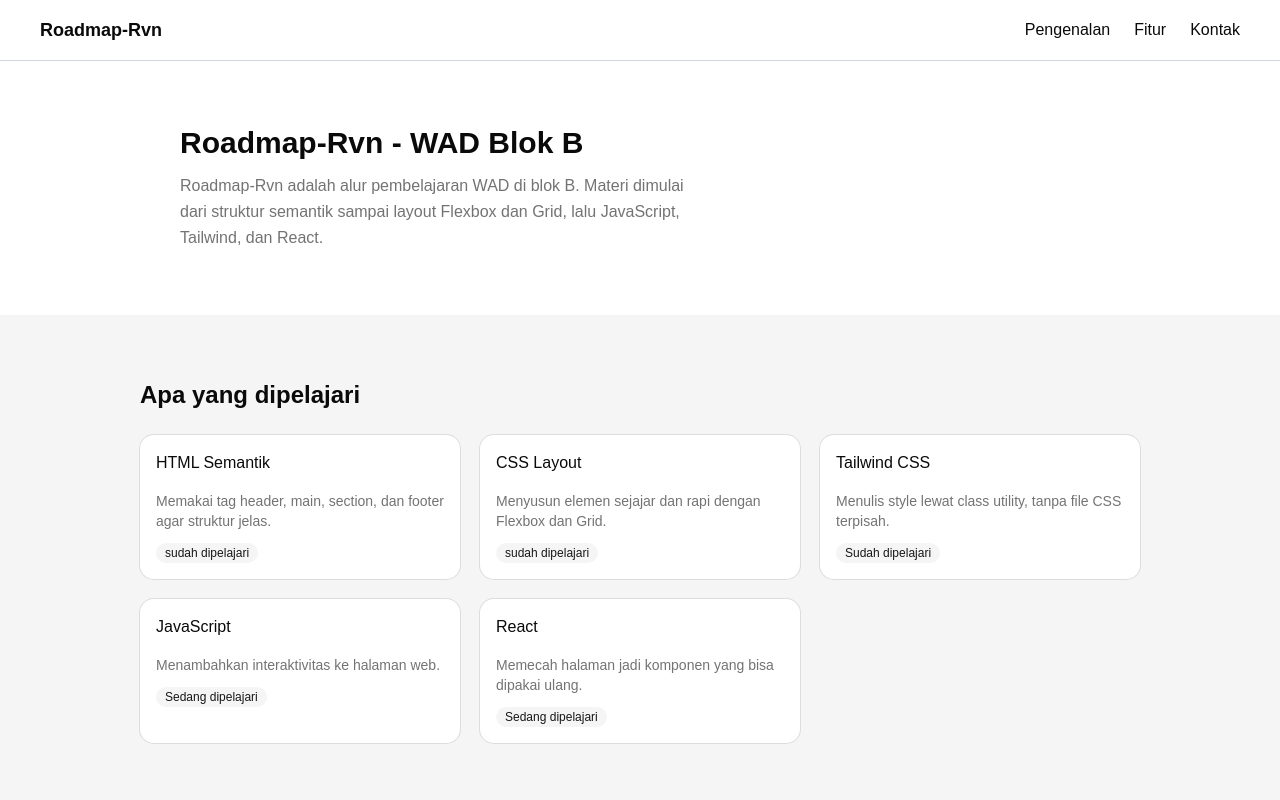
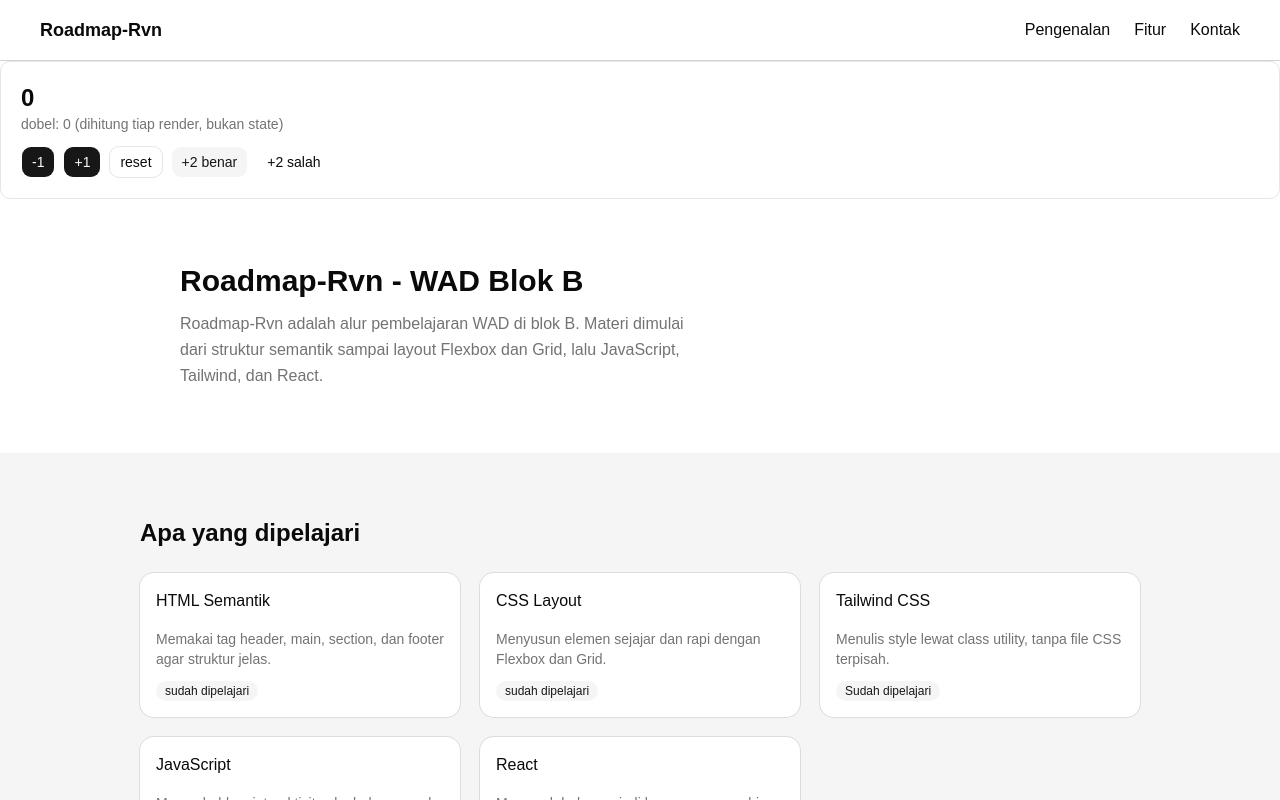
Before and after one commit to revanleonellmorthen/roadmapWAD01, a React (Vite) app in the folder vite-project/: page / in a window 1280 px wide. Shown: the top 800 px of the page. Built offline with nearby package versions, Linux system fonts and the light colour scheme.

Commit message:
menambahkan komponen counter dengan useState

```diff
--- a/vite-project/src/App.jsx
+++ b/vite-project/src/App.jsx
@@ -2,6 +2,7 @@ import Footer from './components/Footer.jsx'
 import Header from './components/Header.jsx'
 import TopikCard from './components/TopikCard.jsx'
 import { topik } from './data.js'
+import Counter from './latihan/Counter.jsx'
 
 function App() {
   return (
@@ -9,6 +10,7 @@ function App() {
       <Header />
 
       <main>
+        <Counter />
         <section id="pengenalan" className="mx-auto max-w-[1000px] px-10 py-16">
           <h1 className="mb-3 text-3xl font-bold">
             Roadmap-Rvn - WAD Blok B
--- /dev/null
+++ b/vite-project/src/latihan/Counter.jsx
@@ -0,0 +1,34 @@
+import { useState } from 'react'
+import { Button } from '@/components/ui/button'
+
+function Counter() {
+    const [count, setCount] = useState(0)
+
+    return (
+        <div className="rounded-lg border p-5">
+            <p className="text-2xl font-bold">{count}</p>
+            <p className="text-sm text-muted-foreground">
+                dobel: {count * 2} (dihitung tiap render, bukan state)
+            </p>
+            <div className="mt-3 flex flex-wrap gap-2">
+                <Button onClick={() => setCount((c) => c - 1)}>-1</Button>
+                <Button onClick={() => setCount((c) => c + 1)}>+1</Button>
+                <Button variant="outline" onClick={() => setCount(0)}>reset</Button>
+                <Button
+                    variant="secondary"
+                    onClick={() => { setCount((c) => c + 1); setCount((c) => c + 1) }}
+                >
+                    +2 benar
+                </Button>
+                <Button
+                    variant="ghost"
+                    onClick={() => { setCount(count + 1); setCount(count + 1) }}
+                >
+                    +2 salah
+                </Button>
+            </div>
+        </div>
+    )
+}
+
+export default Counter
```
